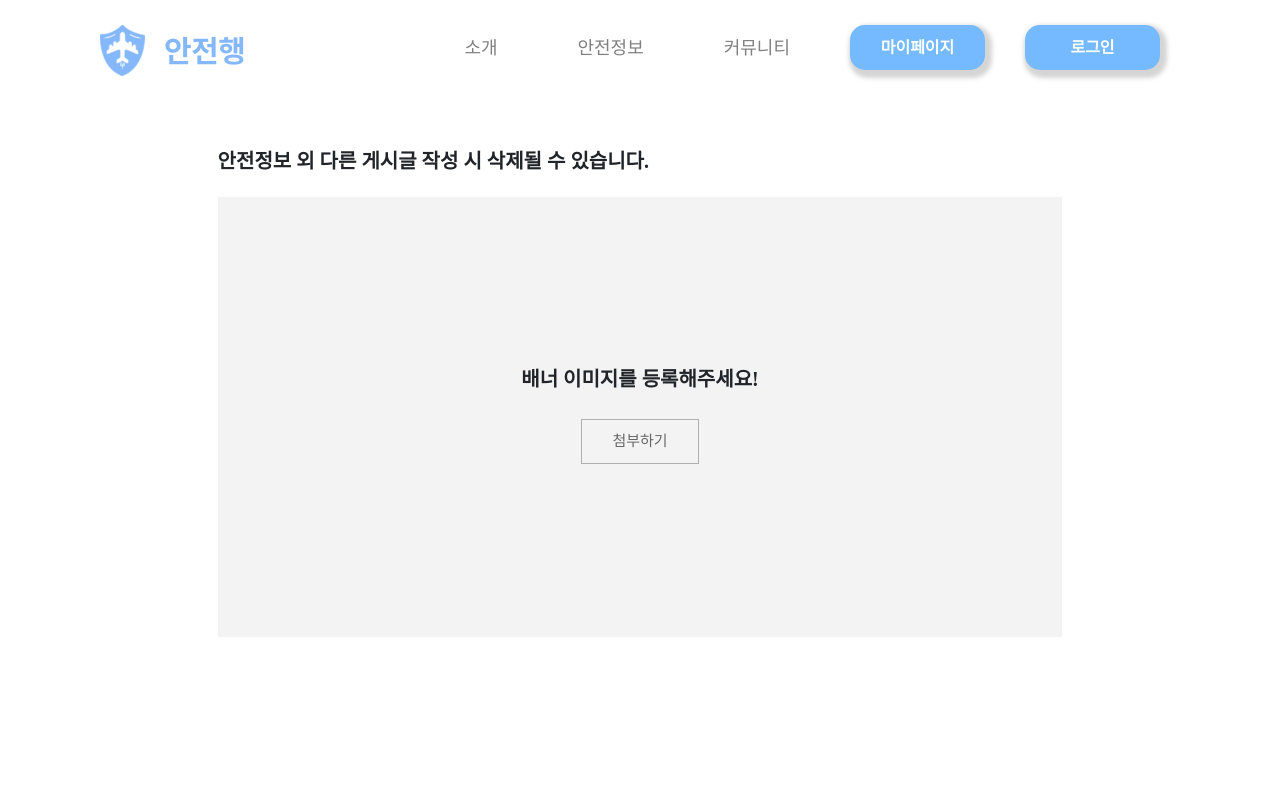
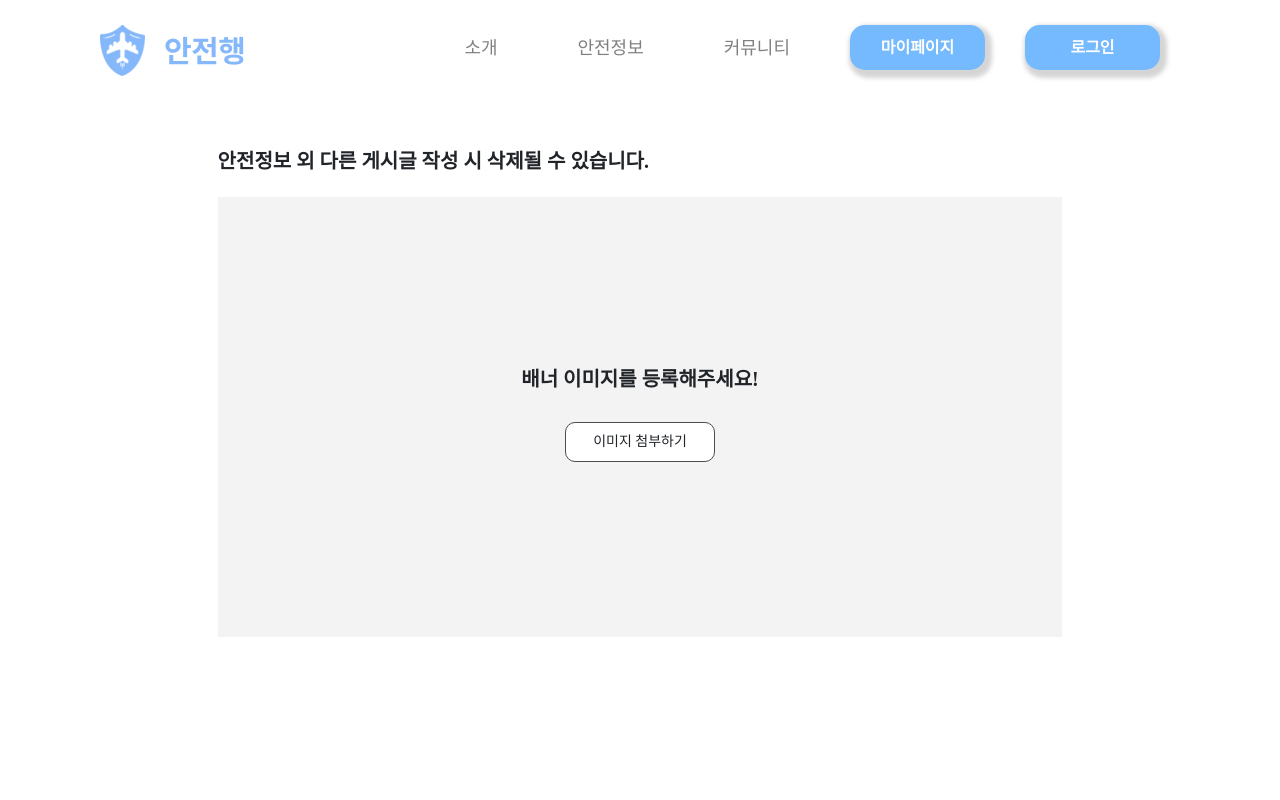
Before and after one commit to KNUhappyhappy/final_Front, a React (Create React App) app: page /CommunityWritingPage in a window 1280 px wide. Shown: the top 800 px of the page. Built offline with nearby package versions, Linux system fonts and the light colour scheme; no server answers; a web font is replaced by a local one.

Commit message:
FIX CommunityWritingPage 이미지 첨부

```diff
--- a/src/Screen/CommunityWritingPage.js
+++ b/src/Screen/CommunityWritingPage.js
@@ -102,7 +102,10 @@ function CommunityWritingPage() {
               <div className="CommunityWritingBannerImgBox">
                 <span>배너 이미지를 등록해주세요!</span>
                 <div className="ImgAttachBtn">
-                  <button>첨부하기</button>
+                  <label for="file">
+                    <div class="btn-upload">이미지 첨부하기</div>
+                  </label>
+                  <input type="file" name="file" id="file"></input>
                   {/* 첨부하기 버튼 클릭 시 내 컴퓨터 파일이 열림 */}
                 </div>
               </div>
--- a/src/css/CommunityWritingPage.css
+++ b/src/css/CommunityWritingPage.css
@@ -69,13 +69,34 @@
   width: 14%;
   height: 45px;
   margin-top: 30px;
-  border: 1px solid #b0b0b0;
+  /* border: 1px solid #b0b0b0; */
   font-size: 14px;
   box-sizing: border-box;
   display: flex;
   text-align: center;
   align-items: center;
   justify-content: center;
+}
+
+.btn-upload {
+  width: 150px;
+  height: 40px;
+  background: #fff;
+  border: 1px solid rgb(77, 77, 77);
+  border-radius: 10px;
+  font-weight: 500;
+  cursor: pointer;
+  display: flex;
+  align-items: center;
+  justify-content: center;
+  &:hover {
+    background: rgb(77, 77, 77);
+    color: #fff;
+  }
+}
+
+#file {
+  display: none;
 }
 
 /* CommunityWritingBanner */
```
